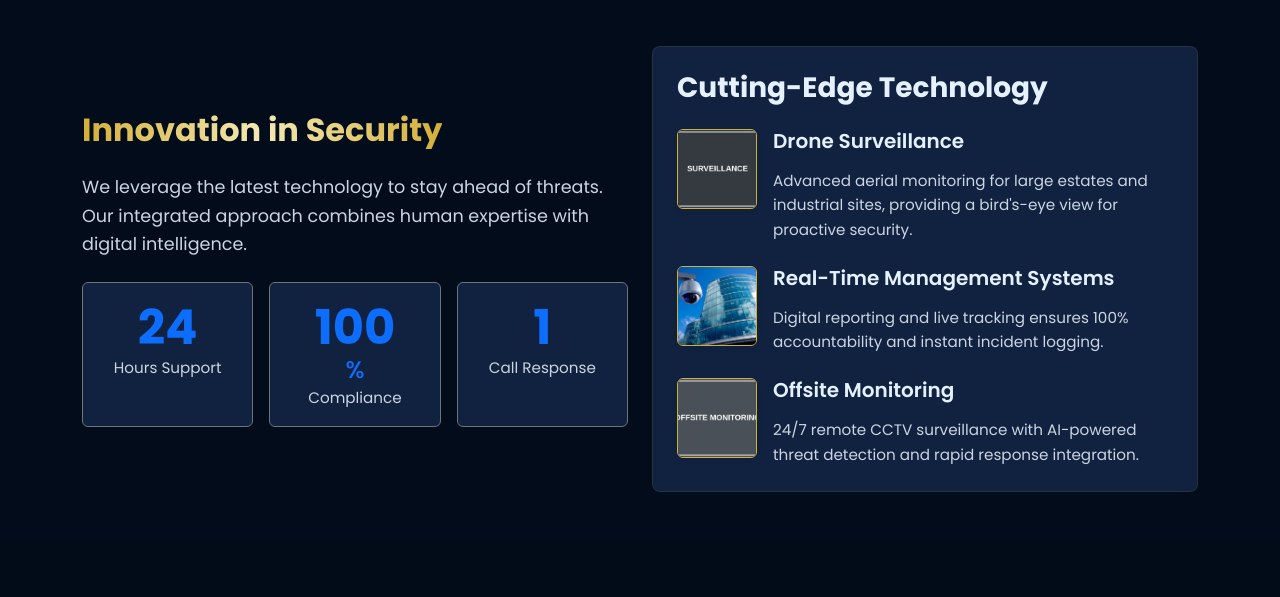
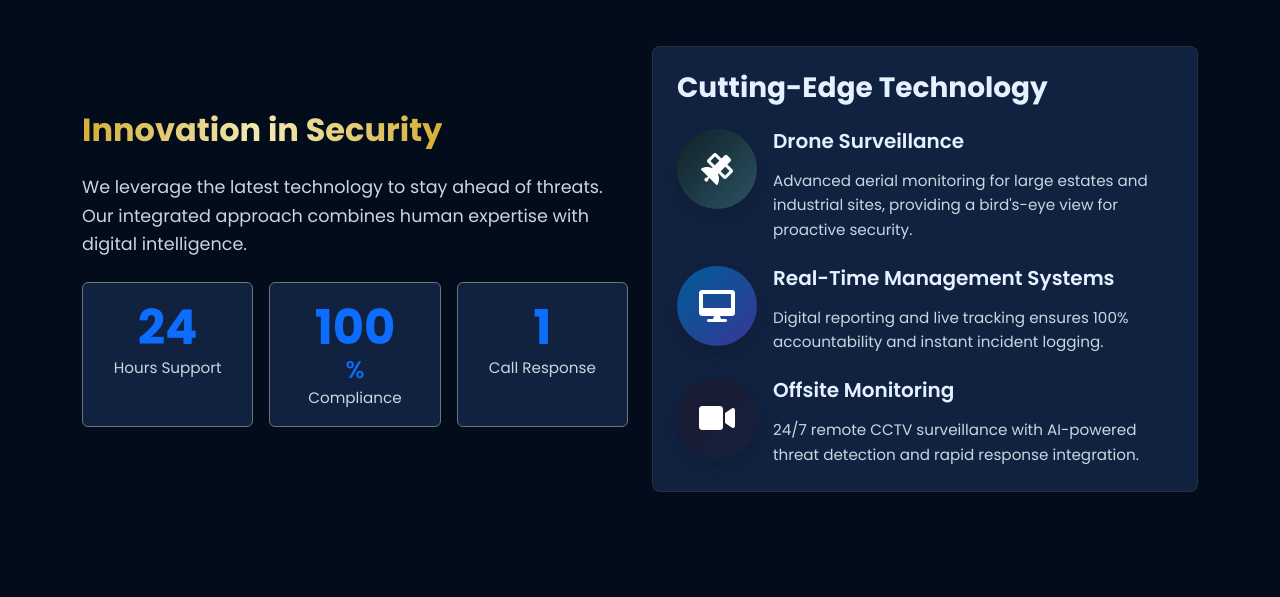
Before and after one commit to BhekumusaEric/1callrr_website, a plain HTML site: page index.html in a window 1280 px wide. Shown: the part 3300-3897 px from the top of the page. Drawn offline with nearby package versions, Linux system fonts and the light colour scheme.

Commit message:
webform 3

```diff
--- a/index.html
+++ b/index.html
@@ -472,9 +472,10 @@
                             <!-- Feature 1 -->
                             <div class="d-flex align-items-start mb-4">
                                 <div class="me-3 flex-shrink-0">
-                                    <img src="images/surveillance.jpg" alt="Drone Surveillance"
-                                        class="rounded shadow-sm"
-                                        style="width: 80px; height: 80px; object-fit: cover; border: 1px solid var(--primary-color);">
+                                    <div class="d-flex align-items-center justify-content-center rounded-circle shadow"
+                                        style="width:80px;height:80px;background:linear-gradient(135deg,#0f2027,#2c5364)">
+                                        <i class="fas fa-satellite fa-2x text-white"></i>
+                                    </div>
                                 </div>
                                 <div>
                                     <h5>Drone Surveillance</h5>
@@ -488,9 +489,10 @@
                             <!-- Feature 2 -->
                             <div class="d-flex align-items-start mb-4">
                                 <div class="me-3 flex-shrink-0">
-                                    <img src="images/security-building.jpg" alt="Management Systems"
-                                        class="rounded shadow-sm"
-                                        style="width: 80px; height: 80px; object-fit: cover; border: 1px solid var(--primary-color);">
+                                    <div class="d-flex align-items-center justify-content-center rounded-circle shadow"
+                                        style="width:80px;height:80px;background:linear-gradient(135deg,#005c97,#363795)">
+                                        <i class="fas fa-desktop fa-2x text-white"></i>
+                                    </div>
                                 </div>
                                 <div>
                                     <h5>Real-Time Management Systems</h5>
@@ -503,9 +505,10 @@
                             <!-- Feature 3 -->
                             <div class="d-flex align-items-start">
                                 <div class="me-3 flex-shrink-0">
-                                    <img src="images/offsite-monitoring.jpg" alt="Offsite Monitoring"
-                                        class="rounded shadow-sm"
-                                        style="width: 80px; height: 80px; object-fit: cover; border: 1px solid var(--primary-color);">
+                                    <div class="d-flex align-items-center justify-content-center rounded-circle shadow"
+                                        style="width:80px;height:80px;background:linear-gradient(135deg,#1a1a2e,#16213e)">
+                                        <i class="fas fa-video fa-2x text-white"></i>
+                                    </div>
                                 </div>
                                 <div>
                                     <h5>Offsite Monitoring</h5>
```
